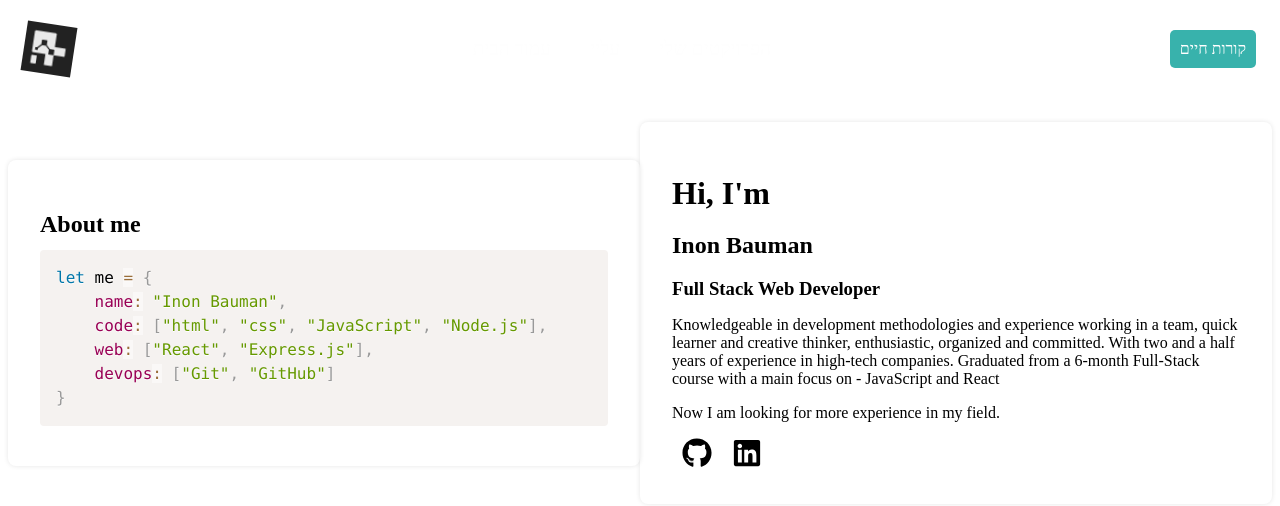
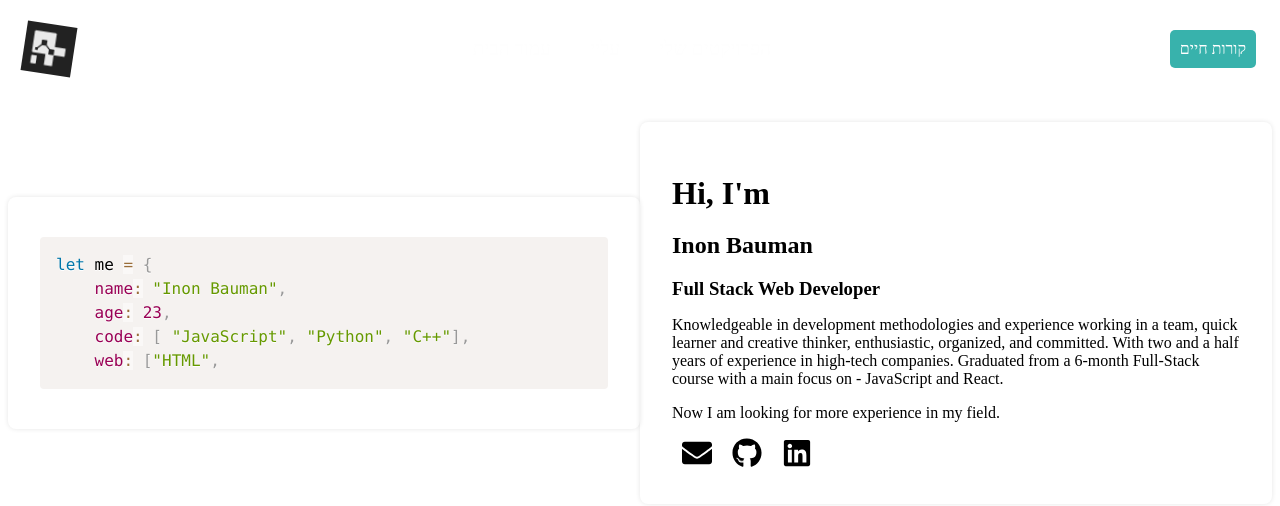
Before and after one commit to inonbauman/inon-web-portfolio, a React (Create React App) app: page / in a window 1280 px wide. Shown: the top 506 px of the page. Built offline with nearby package versions, Linux system fonts and the light colour scheme.

Commit message:
Update AboutMe.jsx

```diff
--- a/src/Components/AboutMe.jsx
+++ b/src/Components/AboutMe.jsx
@@ -1,53 +1,72 @@
-import React from 'react';
+import React, { useState, useEffect } from 'react';
 import './AboutMe.css';
 import Prism from 'prismjs';
-import 'prismjs/themes/prism.css'; // Import the prism css styling
-import { FaGithub, FaLinkedin } from 'react-icons/fa';
+import 'prismjs/themes/prism.css';
+import { FaGithub, FaLinkedin, FaEnvelope } from 'react-icons/fa';
 
-class AboutMe extends React.Component {
-    componentDidMount() {
+function AboutMe() {
+    // Code to be displayed
+    let initialCode = [
+        'let me = {',
+        '    name: "Inon Bauman",',
+        '    age: 23,',
+        '    code: [ "JavaScript", "Python", "C++"],',
+        '    web: ["HTML", "CSS", "Node.js", "Express.js", "React.JS"],',
+        '    devops: ["Git", "GitHub"],',
+        '    database: ["SQL", "MongoDB"]',
+        '}'
+    ];
+    initialCode = initialCode.join('\n').split('');
+    const [code, setCode] = useState([initialCode[0]]);
+
+    // eslint-disable-next-line react-hooks/exhaustive-deps
+    useEffect(() => {
+        let timer = setTimeout(() => {
+            if (code.length < initialCode.length) {
+                setCode([...code, initialCode[code.length]]);
+            }
+        }, 50);  // Change the timeout as per your needs
         Prism.highlightAll();
-    }
+        return () => clearTimeout(timer);
+    }, [code]);
 
-    render() {
     return (
         <div id="about" className="about-me-container">
+            {/* Container for code display */}
             <div className="about-me-info">
-                    <h2>About me</h2>
                 <pre>
                     <code className="language-javascript">
-                            {`let me = {
-    name: "Inon Bauman",
-    code: ["html", "css", "JavaScript", "Node.js"],
-    web: ["React", "Express.js"],
-    devops: ["Git", "GitHub"]
-}`}
+                        {code.join('')}
                     </code>
                 </pre>
             </div>
+            {/* Container for developer information */}
             <div className="developer-info">
                 <h1>Hi, I'm</h1>
                 <h2>Inon Bauman</h2>
                 <h3>Full Stack Web Developer</h3>
                 <p>
                     Knowledgeable in development methodologies and experience working in a team,
-                        quick learner and creative thinker, enthusiastic, organized and committed.
+                    quick learner and creative thinker, enthusiastic, organized, and committed.
                     With two and a half years of experience in high-tech companies.
-                        Graduated from a 6-month Full-Stack course with a main focus on - JavaScript and React
+                    Graduated from a 6-month Full-Stack course with a main focus on - JavaScript and React.
                 </p>
                 <p>Now I am looking for more experience in my field.</p>
+                {/* Social links */}
                 <div className="social-links">
+                    <a href="mailto:InonBauman@gmail.com" target="_blank" rel="noopener noreferrer">
+                        <FaEnvelope size={30} style={{ margin: '0 10px' }}/>
+                    </a>
                     <a href="https://github.com/yourGithubUsername" target="_blank" rel="noopener noreferrer">
-                            <FaGithub size={30} />
+                        <FaGithub size={30} style={{ margin: '0 10px' }}/>
                     </a>
                     <a href="https://www.linkedin.com/in/yourLinkedInUsername/" target="_blank" rel="noopener noreferrer">
-                            <FaLinkedin size={30} />
+                        <FaLinkedin size={30} style={{ margin: '0 10px' }}/>
                     </a>
                 </div>
             </div>
         </div>
     );
 }
-}
 
 export default AboutMe;
```
Lines whose indentation alone changed are shown as unchanged.
